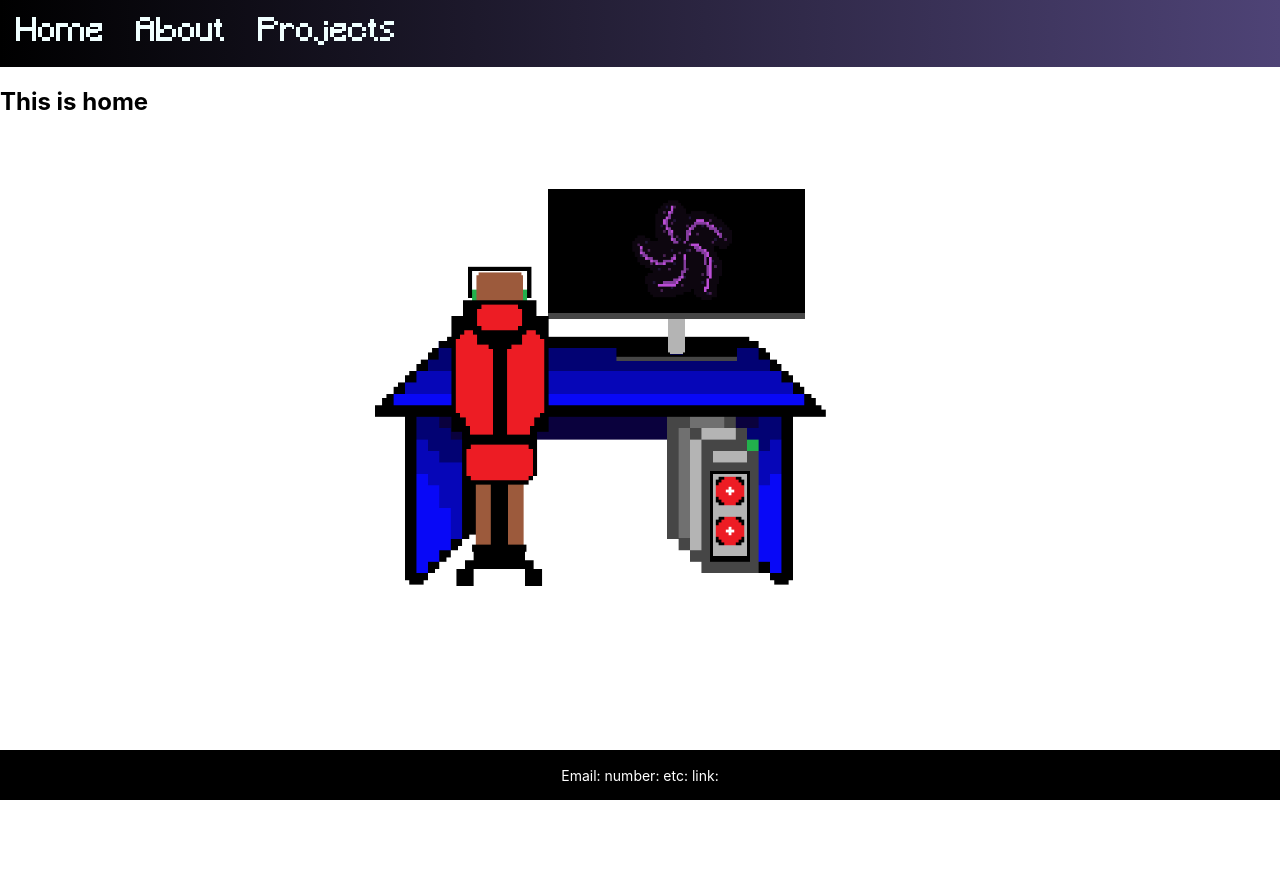
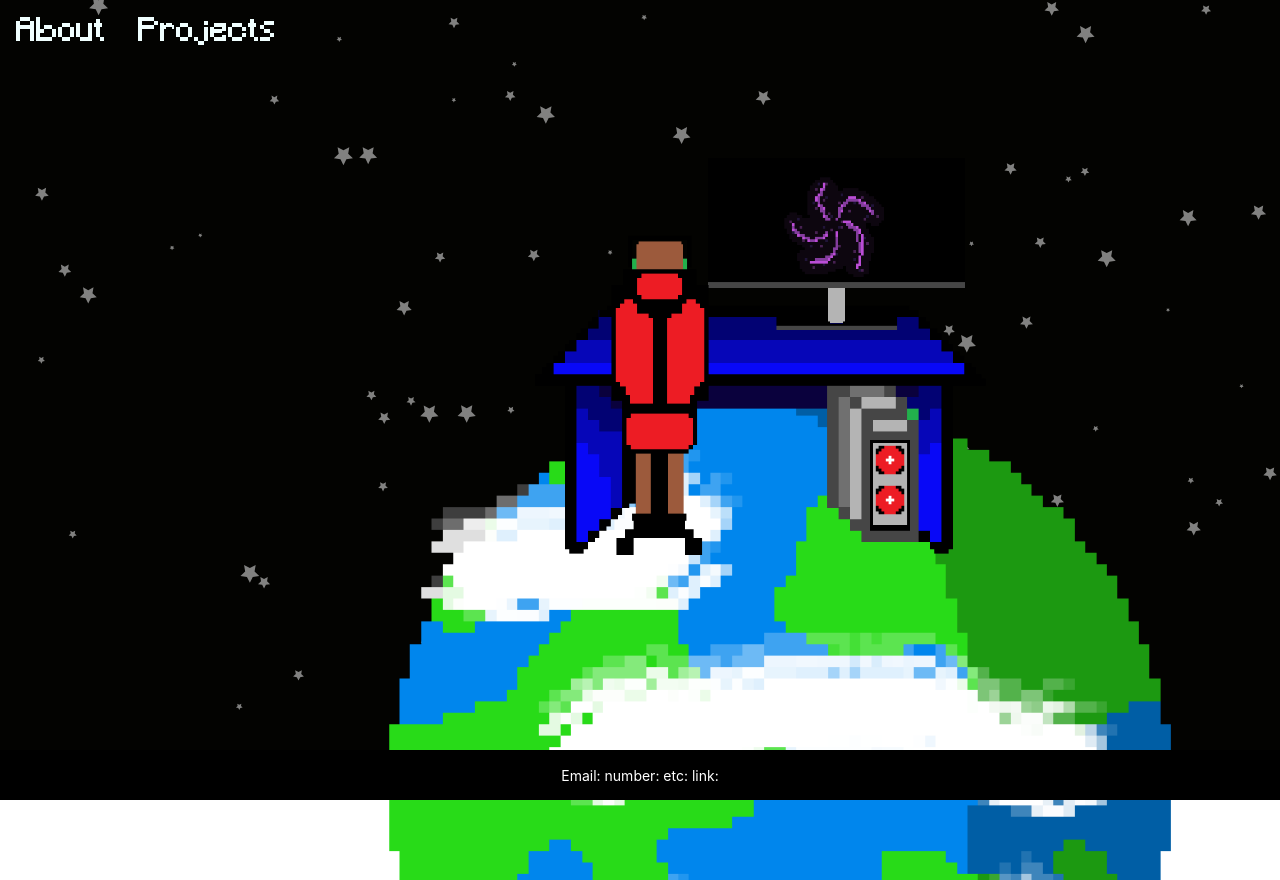
Before and after one commit to BJPORTER123/Portfolio, a React (Create React App) app: page / in a window 1280 px wide. Before the commit the page ends 800 px from the top, so only its background shows below. Built offline with nearby package versions, Linux system fonts and the light colour scheme.

Commit message:
added particles

```diff
--- a/package.json
+++ b/package.json
@@ -11,6 +11,8 @@
     "react-dom": "^18.2.0",
     "react-router-dom": "^6.8.1",
     "react-scripts": "5.0.1",
+    "react-tsparticles": "^2.9.3",
+    "tsparticles": "^2.9.3",
     "web-vitals": "^2.1.4"
   },
   "scripts": {
--- a/src/App.js
+++ b/src/App.js
@@ -4,16 +4,19 @@ import Home from "./Containers/Home";
 import "./App.css";
 import { Routes, Route } from "react-router-dom";
 
-
 const App = () => {
 
+
 return (
+  <>
   <Routes>
     <Route path="/Portfolio" element={<Home/>}/>
     <Route path="/" element={<Home/>}/>
     <Route path="/about" element={<About/>}/>
     <Route path="/projects" element={<Projects/>}/>
   </Routes>
+
+</>
 )}
 
 export default App;
--- /dev/null
+++ b/src/Components/Particle.js
@@ -0,0 +1,90 @@
+import { useCallback } from "react";
+import Particles from "react-tsparticles";
+import { loadFull } from "tsparticles";
+import "../css/Particle.css"
+
+const Particle = () => {
+    const particlesInit = useCallback(async engine => {
+        console.log(engine);
+        await loadFull(engine);
+        }, []);
+
+        const particlesLoaded = useCallback(async container => {
+        await console.log(container);
+        }, []);
+    return (
+
+        <Particles
+        id="tsparticles"
+        init={particlesInit}
+        loaded={particlesLoaded}
+        options={{
+            background: {
+                color: {
+                    value: "#030301",
+                },
+            },
+            fpsLimit: 120,
+            interactivity: {
+                events: {
+                    onClick: {
+                        enable: true,
+                        mode: "push",
+                    },
+                    onHover: {
+                        enable: true,
+                        mode: "repulse",
+                    },
+                    resize: true,
+                },
+                modes: {
+                    push: {
+                        quantity: 5,
+                    },
+                    repulse: {
+                        distance: 50,
+                        duration: 0.1,
+                    },
+                },
+            },
+            particles: {
+                color: {
+                    value: "#ffffff",
+                },
+                collisions: {
+                    enable: true,
+                },
+                move: {
+                    directions: "none",
+                    enable: true,
+                    outModes: {
+                        default: "bounce",
+                    },
+                    random: false,
+                    speed: 0.4,
+                    straight: false,
+                },
+                number: {
+                    density: {
+                        enable: true,
+                        area: 800,
+                    },
+                    value: 80,
+                },
+                opacity: {
+                    value: 0.5,
+                },
+                shape: {
+                    type: "star",
+                },
+                size: {
+                    value: { min: 1, max: 5 },
+                },
+            },
+            detectRetina: true,
+        }}
+     />
+    );
+}
+
+export default Particle;
--- a/src/Containers/Home.js
+++ b/src/Containers/Home.js
@@ -1,42 +1,45 @@
 import NavBar from "./NavBar";
 import Footer from "./Footer";
-import '../css/Home.css'
-import hole from '../images/black.png'
-import desk from '../images/desk.png'
+import "../css/Home.css";
+import hole from "../images/black.png";
+import desk from "../images/desk.png";
+import Particle from "../Components/Particle";
+import earth from "../images/earth.png"
 
 const Home = () => {
-
   const handleZoomClick = (event) => {
     event.preventDefault();
     const zoomedInDiv = document.getElementById("zoomed-in-div");
     zoomedInDiv.style.transition = "transform 0.5s ease-in-out";
     zoomedInDiv.style.transform = "scale(20) rotate(360deg)";
-        zoomedInDiv.style.opacity = 1
-        const fadeInterval = setInterval(()=>{
-          zoomedInDiv.style.opacity -= 0.01
-        },30)
+    // zoomedInDiv.style.opacity = 1;
+    // const fadeInterval = setInterval(() => {
+    //   zoomedInDiv.style.opacity -= 0.001;
+    // }, 30);
 
     setTimeout(() => {
-          clearInterval(fadeInterval);
-          zoomedInDiv.style.opacity = 0
+      // clearInterval(fadeInterval);
+      // zoomedInDiv.style.opacity = 0;
       window.location.href = event.target.href;
     }, 300);
-      }
-
+  };
 
   return (
     <div className="home-page-container">
-        <NavBar handleZoomClick={handleZoomClick}/>
-        <header className="title-conatiner">
-        <h2>This is home</h2>
-        </header>
+      <Particle id="tsparticles" />
+      <NavBar handleZoomClick={handleZoomClick} />
+      <div className="intro-container">
+        <h2 className="writing"></h2>
+      </div>
       <div className="image-container">
-          <img id ="desk-image" src={desk} alt='desk' height='500' width= '500'/>
-          <img id="zoomed-in-div" src={hole} alt='black-hole' height="100" width="100"/>
+        <img id="desk-image" src={desk} alt="desk" height="500" width="500" />
+        <img id="zoomed-in-div" src={hole} alt="black-hole" height="100" width="100" />
+        <img id="earth" src={earth} alt="earth" height="800" width="800" />
+
       </div>
       <Footer />
     </div>
   );
-}
+};
 
 export default Home;
--- a/src/Containers/NavBar.js
+++ b/src/Containers/NavBar.js
@@ -7,9 +7,6 @@ const NavBar = ({handleZoomClick}) => {
         <>
         <nav className="nav-bar">
             <ul className="nav-ul">
-            <li className="nav-li">
-                <Link className="nav-link" to="/">Home</Link>
-            </li>
             <li className="nav-li">
                 <Link className="nav-link" to="/about" onClick={handleZoomClick}>About</Link>
             </li>
--- a/src/css/Home.css
+++ b/src/css/Home.css
@@ -1,18 +1,34 @@
+.home-page-container {
+  height: 110vh;
+  overflow: hidden;
+}
+
 .image-container{
-  margin: 0;
+  position: relative;
   display: flex;
   justify-content: center;
+  align-items: center;
+  overflow: hidden;
 }
-
 
 #zoomed-in-div {
     z-index: 999;
     position: relative;
-    top: 4em;
-    left: -13em;
+    top: -16em;
+    left: 21.5em;
   }
 
 
 #desk-image{
   position: relative;
+  z-index: 1;
+  top: -8em;
+  left: 35em;
 }
+
+#earth{
+  position: relative;
+  z-index: 0;
+  top: 19em;
+  left: -10em;
+}
--- a/src/css/NavBar.css
+++ b/src/css/NavBar.css
@@ -1,5 +1,5 @@
 .nav-bar {
-    background: linear-gradient(to right, #000000, #4e4376);
+    background: transparent;
     display: flex;
     justify-content: space-between;
     align-items: center;
--- /dev/null
+++ b/src/css/Particle.css
@@ -0,0 +1,8 @@
+#tsparticles {
+    position: fixed;
+    z-index: -1;
+    top: 0;
+    left: 0;
+    width: 100%;
+    height: 100%;
+  }
```
Also changed, not shown: src/images/earth.png (added), 1 other file (tests, documents, lock files or other folders). Lines whose indentation alone changed are shown as unchanged.
